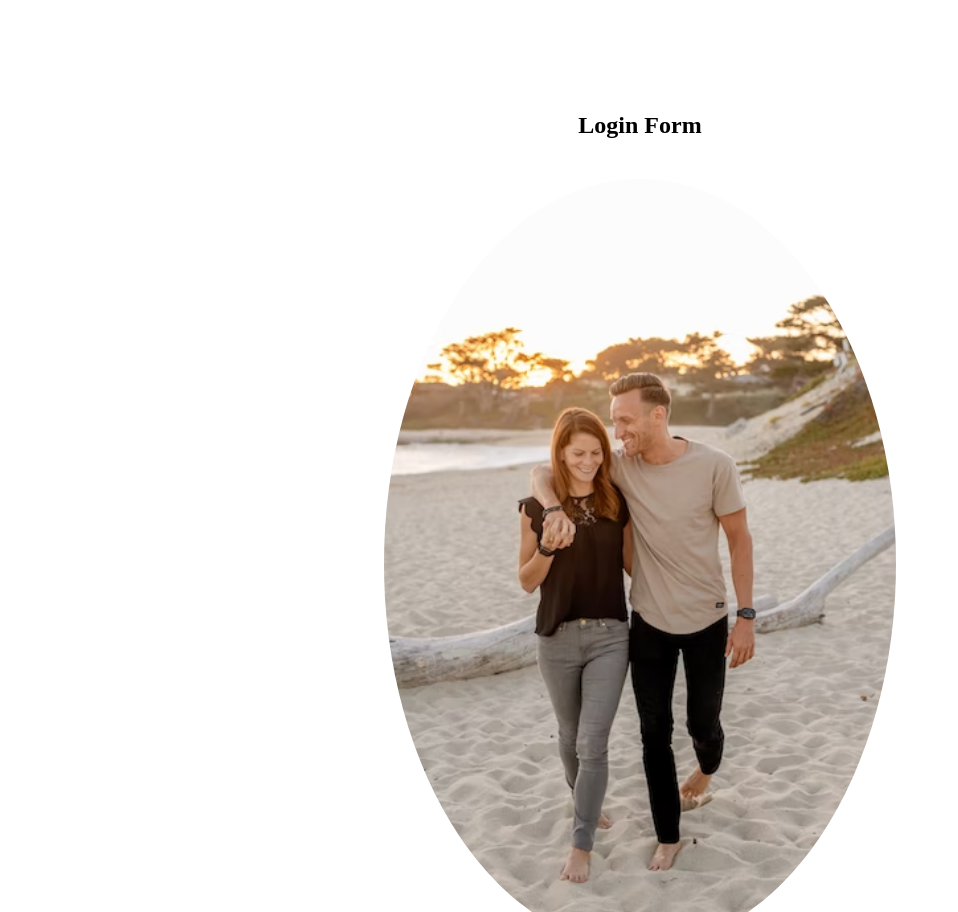
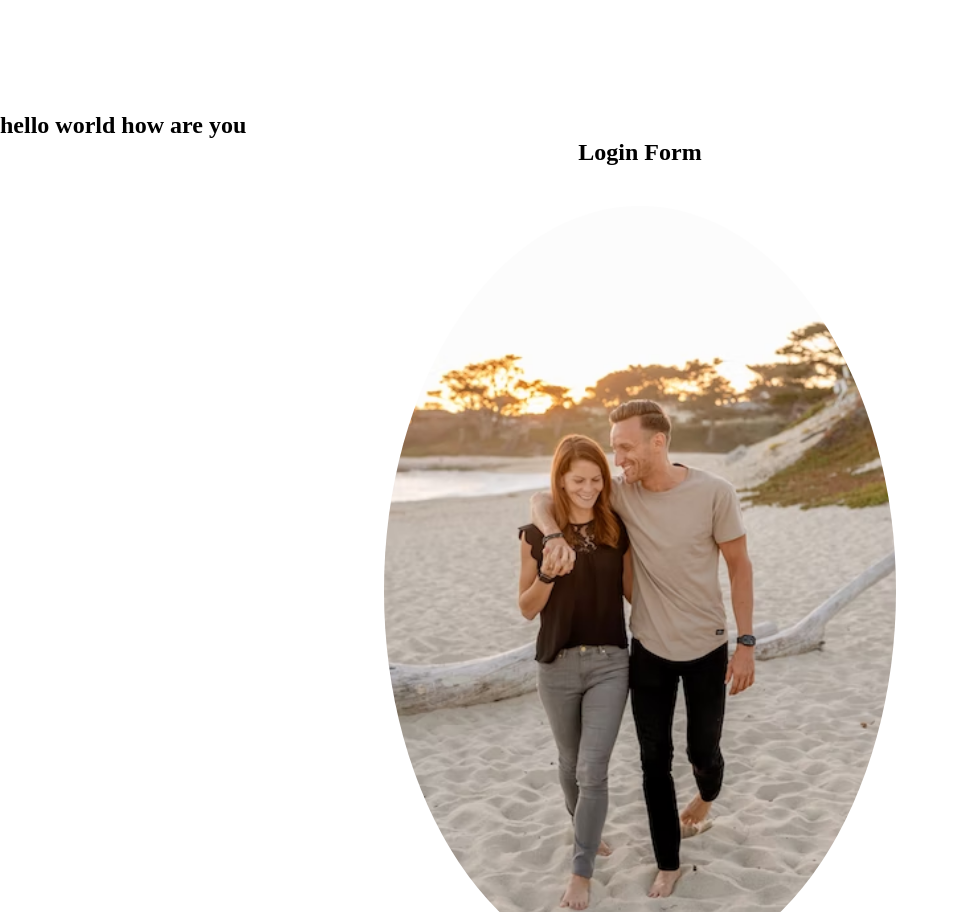
Before and after one commit to nickfmt009/sugba, a plain HTML site: page index.html in a window 1280 px wide. Shown: the part 931-1843 px from the top of the page, without its empty margins (0-958 px from the left). Drawn offline with Linux system fonts and the light colour scheme.

Commit message:
Update index.html

```diff
--- a/index.html
+++ b/index.html
@@ -81,6 +81,7 @@
         </div>
     </div>
 </div>
+	<h2>hello world how are you</h2>
 
 <h2 class="team">Login Form</h2>
 
```
